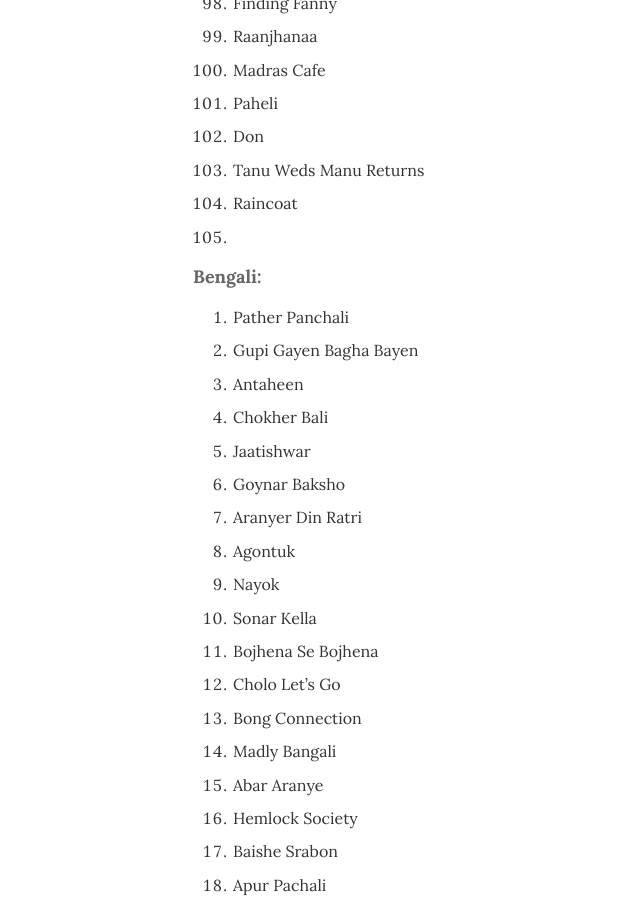
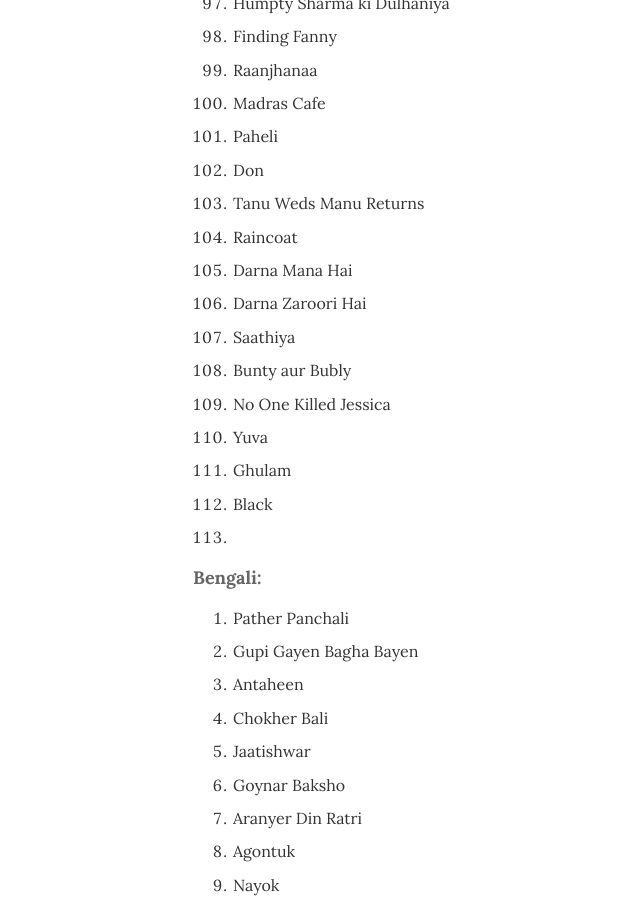
Before and after one commit to argumentativeyouth/pblog, a Jekyll site: the page built from _pages/movies.md, in a window 1280 px wide and 900 px high, scrolled down 7055 px. Shown: the whole window, without its empty margins (132-772 px from the left). Built offline with Jekyll 4.4.1, drawn with Linux system fonts in a browser that asks for light colours; some of the changed text lies outside the part shown.

Commit message:
Update movies.md

```diff
--- a/_pages/movies.md
+++ b/_pages/movies.md
@@ -215,7 +216,16 @@
 102. Don
 103. Tanu Weds Manu Returns
 104. Raincoat
-105.
+105. Darna Mana Hai
+106. Darna Zaroori Hai
+107. Saathiya
+108. Bunty aur Bubly
+109. No One Killed Jessica
+110. Yuva
+111. Ghulam
+112. Black
+113.
+
 
 **Bengali:**
 1. Pather Panchali
```
Also changed, not shown: other parts of _pages/movies.md (+4 -1 lines).
